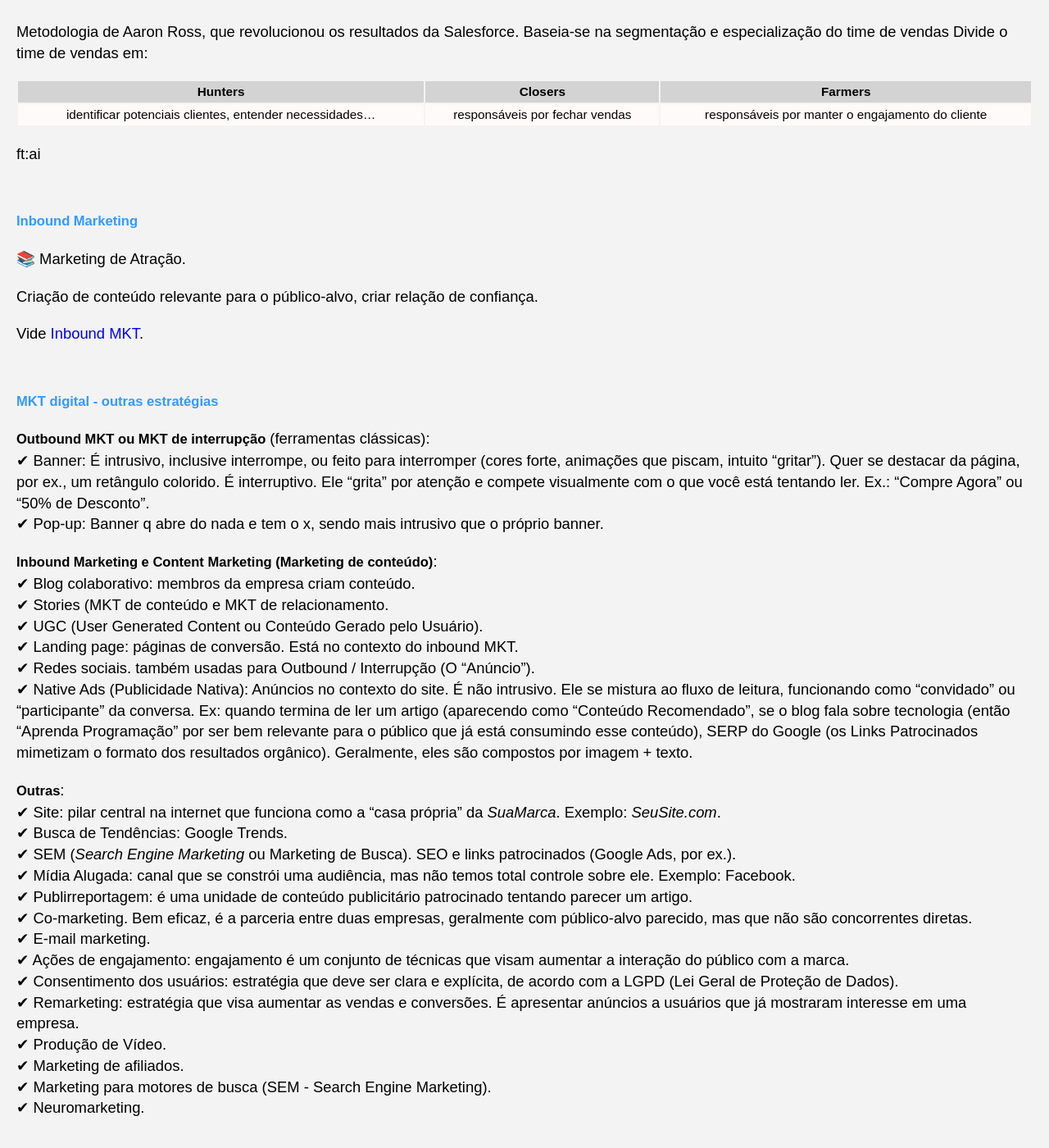
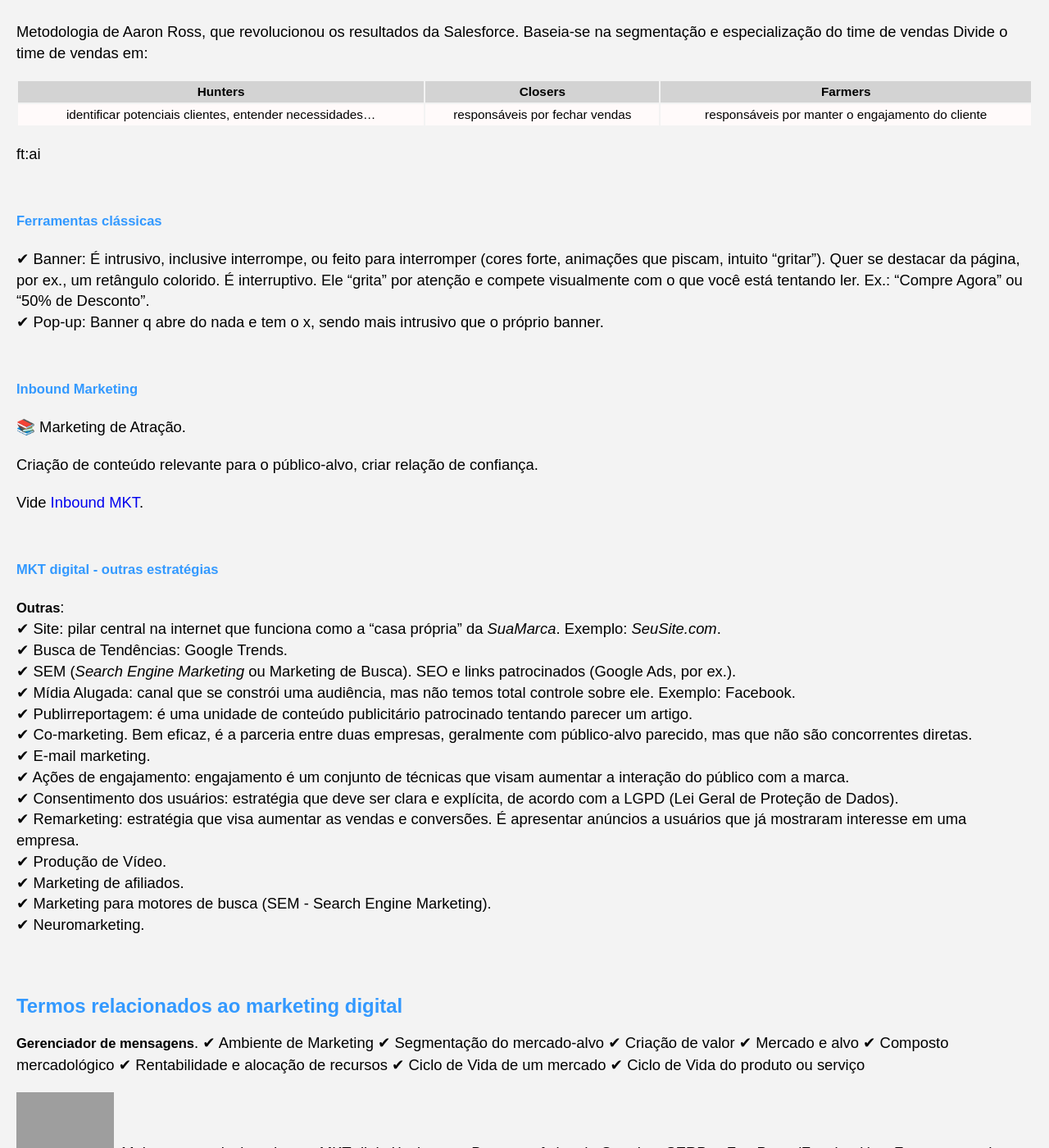
Before and after one commit to Joesynth/joesynth.github.io, a Jekyll site: the page built from _posts/2021-12-12-marketing-digital.md, in a window 1280 px wide and 1400 px high, scrolled down 3946 px. Shown: the whole window at 82% size. Built offline with Jekyll 4.4.1, drawn with Linux system fonts in a browser that asks for light colours; some of the changed text lies outside the part shown; grey boxes are pictures that could not be loaded.

Commit message:
Update 2021-12-12-marketing-digital.md

```diff
--- a/_posts/2021-12-12-marketing-digital.md
+++ b/_posts/2021-12-12-marketing-digital.md
@@ -102,7 +102,7 @@
 
 
 ###### Outbound Marketing
-📚️ Também conhecido como marketing de interrupção.
+📚️ Também conhecido como *marketing* de interrupção.
 📚️ *outbound*: saída.
 
 
@@ -142,19 +146,6 @@
 
 ###### MKT digital - outras estratégias
 
-
-**Outbound MKT ou MKT de interrupção** (ferramentas clássicas):
-✔ Banner: É intrusivo, inclusive interrompe, ou feito para interromper (cores forte, animações que piscam, intuito "gritar"). Quer se destacar da página, por ex., um retângulo colorido. É interruptivo. Ele "grita" por atenção e compete visualmente com o que você está tentando ler. Ex.: "Compre Agora" ou "50% de Desconto".
-✔ Pop-up: Banner q abre do nada e tem o x, sendo mais intrusivo que o próprio banner.
-
-
-**Inbound Marketing e Content Marketing (Marketing de conteúdo)**:
-✔ Blog colaborativo: membros da empresa criam conteúdo.
-✔ Stories (MKT de conteúdo e MKT de relacionamento.
-✔ UGC (User Generated Content ou Conteúdo Gerado pelo Usuário).
-✔ Landing page: páginas de conversão. Está no contexto do inbound MKT.
-✔ Redes sociais.  também usadas para Outbound / Interrupção (O "Anúncio").
-✔ Native Ads (Publicidade Nativa): Anúncios no contexto do site. É não intrusivo. Ele se mistura ao fluxo de leitura, funcionando como "convidado" ou "participante" da conversa. Ex: quando termina de ler um artigo (aparecendo como "Conteúdo Recomendado", se o blog fala sobre tecnologia (então "Aprenda Programação" por ser bem relevante para o público que já está consumindo esse conteúdo), SERP do Google (os Links Patrocinados mimetizam o formato dos resultados orgânico). Geralmente, eles são compostos por imagem + texto.
 
 **Outras**:
 ✔ Site: pilar central na internet que funciona como a "casa própria" da *SuaMarca*. Exemplo: *SeuSite.com*.
```
Also changed, not shown: other parts of _posts/2021-12-12-marketing-digital.md (+4 -0 lines).
